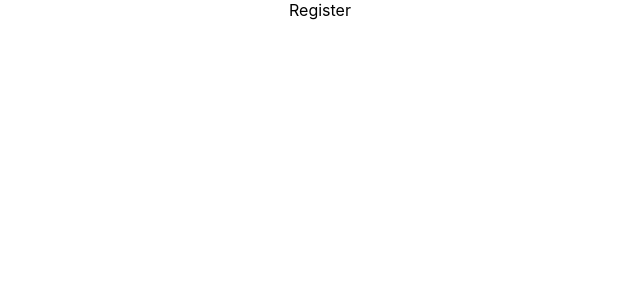
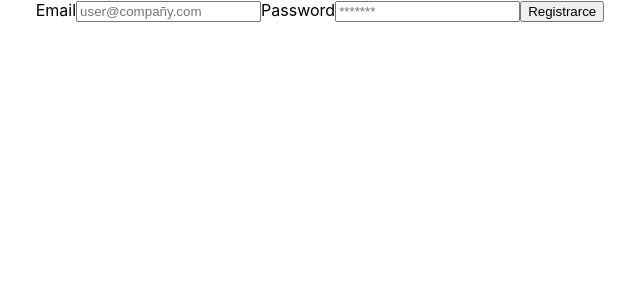
Before and after one commit to Supermacaco86/chocolates-cuatro-estaciones, a React (Create React App) app in the folder client/: page /register in a window 1280 px wide. Shown: the top 300 px of the page, without its empty margins (320-960 px from the left). Built offline with nearby package versions, Linux system fonts and the light colour scheme.

Commit message:
form register

```diff
--- a/client/src/component/Register.jsx
+++ b/client/src/component/Register.jsx
@@ -2,7 +2,23 @@ import React from 'react'
 
 function Register() {
   return (
-    <div>Register</div>
+    <div>
+      <form>
+        <label>Email</label>
+        <input
+        type="email"
+        name="email"
+        placeholder="user@compañy.com"/>
+
+        <label>Password</label>
+        <input
+        type="password"
+        name="password"
+        placeholder="*******"/>
+
+        <button>Registrarce</button>
+      </form>
+    </div>
   )
 }
 
```
